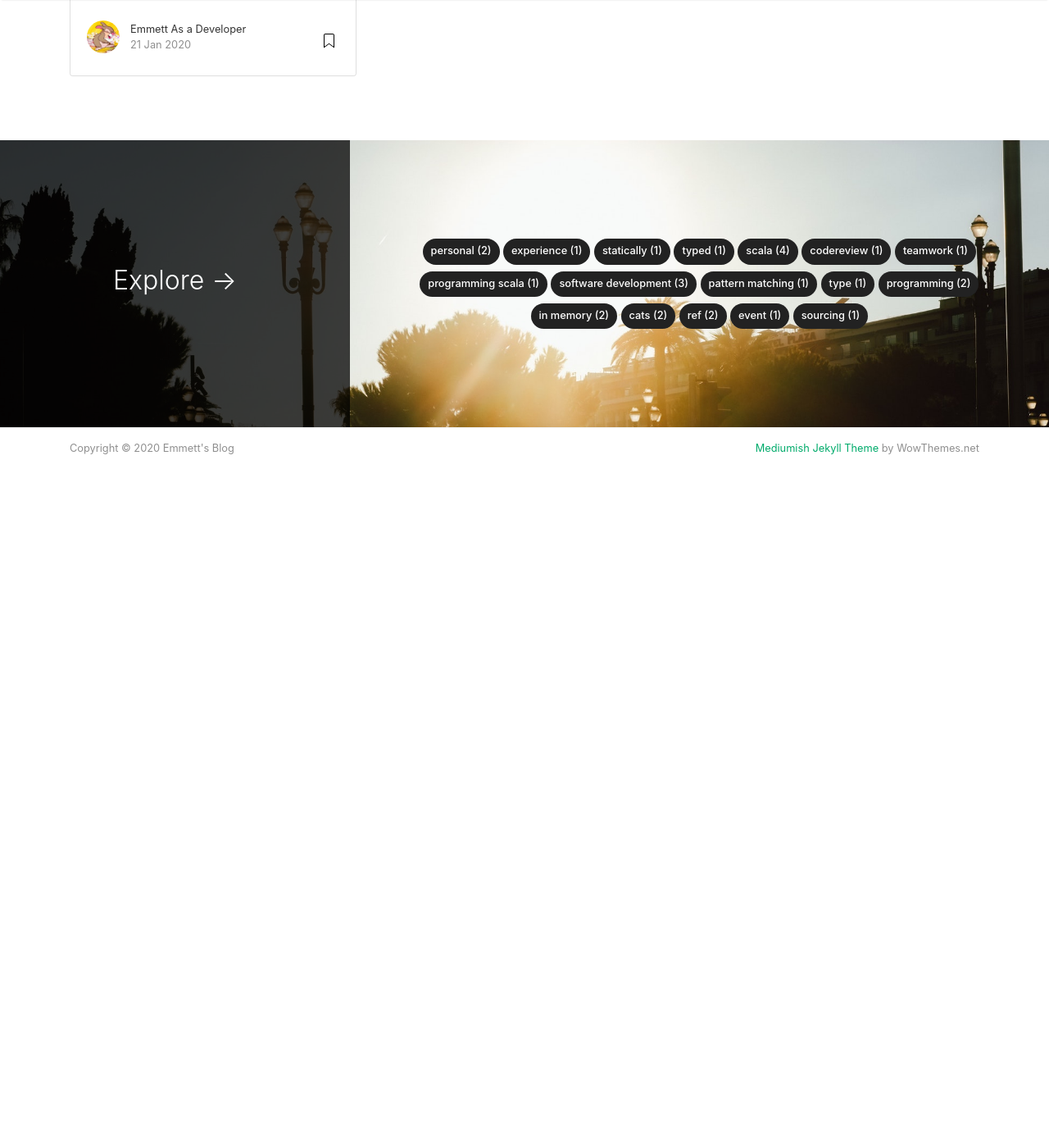
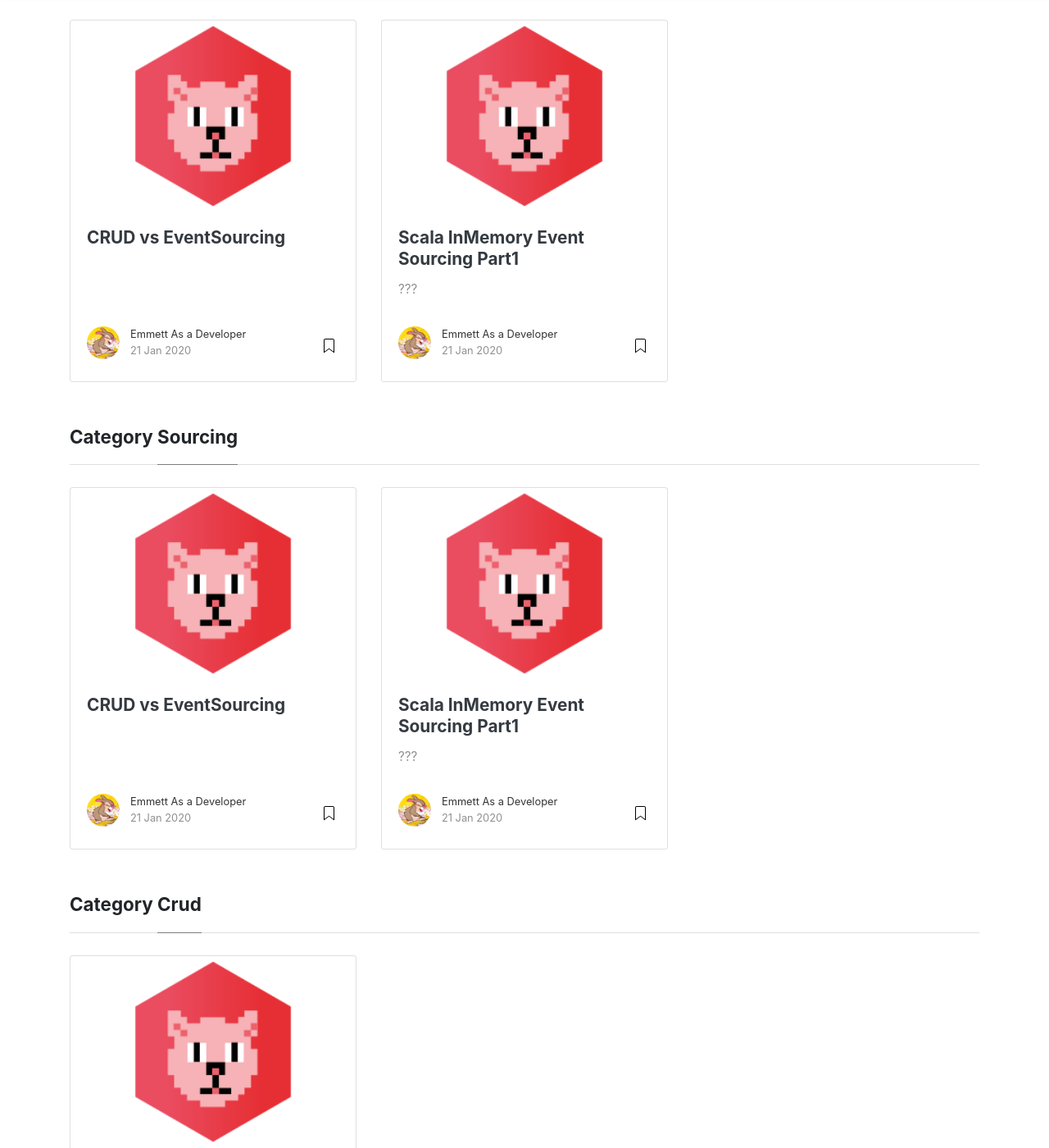
Before and after one commit to emmettna/emmettna.github.io, a Jekyll site: the page built from _pages/categories.md, in a window 1280 px wide and 1400 px high, scrolled down 10005 px. Shown: the whole window at 82% size. Built offline with Jekyll 4.4.1, drawn with Linux system fonts in a browser that asks for light colours; nearby versions of some CDN libraries; before the commit the page ends 10635 px from its top, so only the background shows below that; some of the changed text lies outside the part shown.

Commit message:
dummy made

```diff
--- /dev/null
+++ b/_posts/2020-1-22-Crud-vs-eventsourcing.md
@@ -0,0 +1,11 @@
+---
+layout: post
+title: "CRUD vs EventSourcing"
+date: 2020-1-21
+categories: [programming, software development, event, sourcing, crud, architecture]
+author: emmett
+comments: true
+image: assets/images/cats-logo.png
+featured: true
+hidden: true
+---
--- /dev/null
+++ b/_posts/2020-1-23-CQRS.md
@@ -0,0 +1,11 @@
+---
+layout: post
+title: "CQRS"
+date: 2020-1-21
+categories: [programming, software development, CQRS]
+author: emmett
+comments: true
+image: assets/images/cats-logo.png
+featured: true
+hidden: true
+---
```
Also changed, not shown: _posts/2020-1-21-Scala-inmemory-event-sourcing.md (+1 -0 lines).
